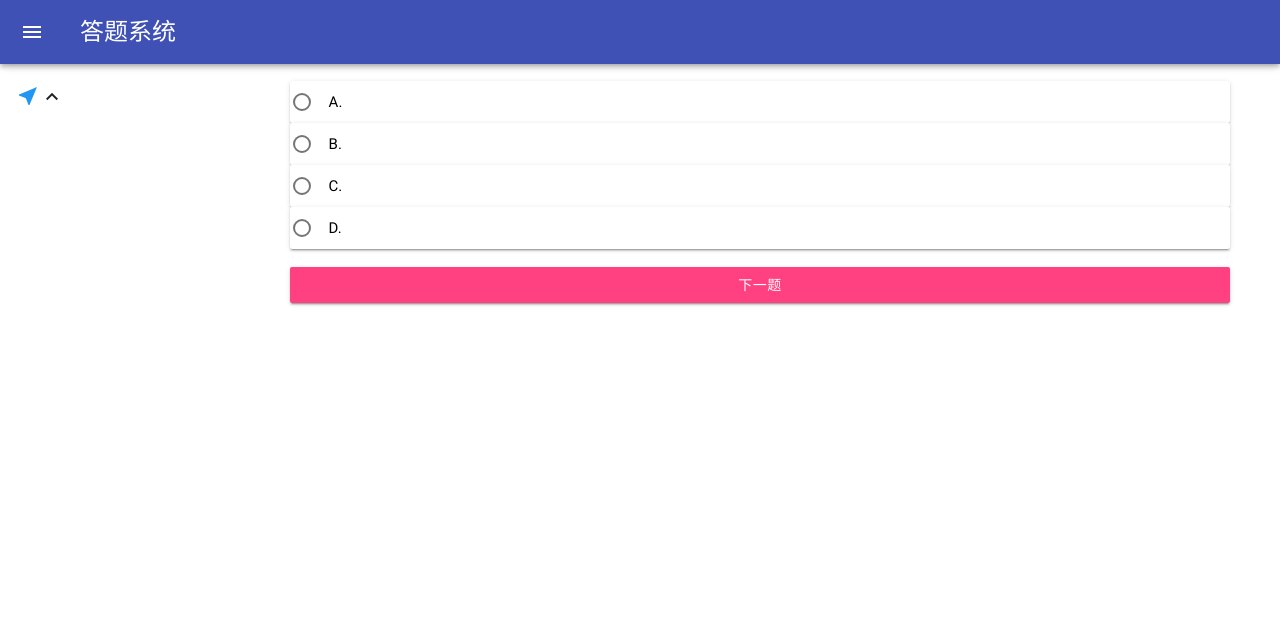
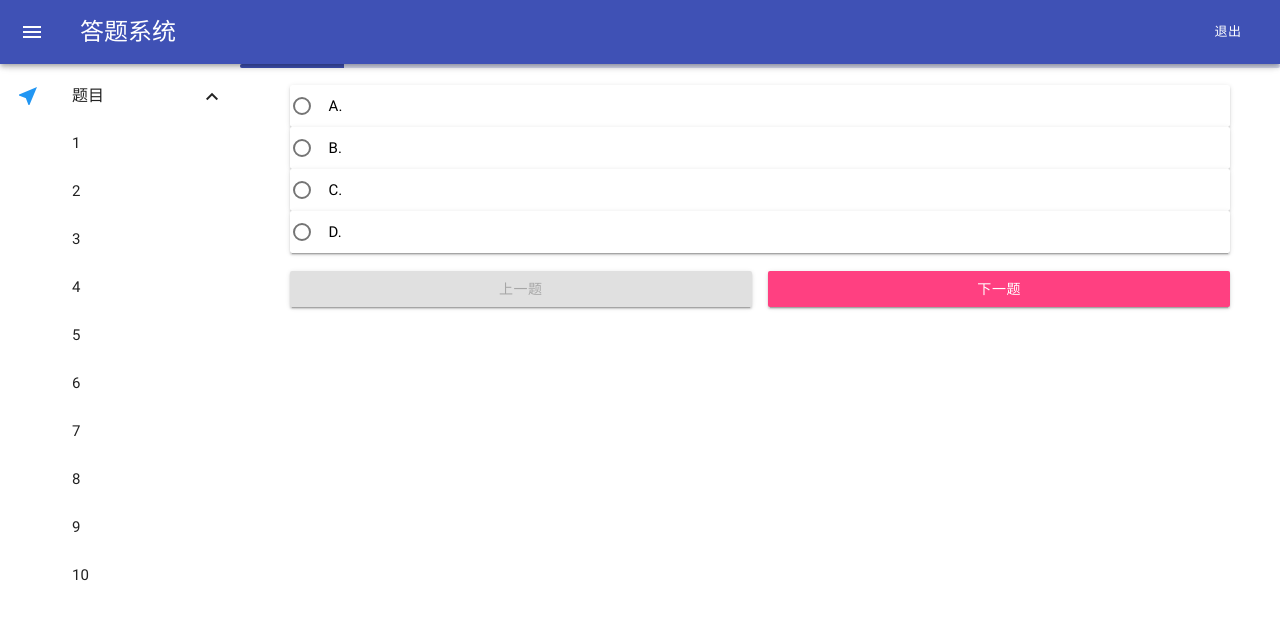
Before and after one commit to young-zy/AnsweringSystem, a Flask app: page /answer/1 in a window 1280 px wide. Shown: the top 620 px of the page. Run offline with Flask 2, Linux system fonts and the light colour scheme; the visitor is signed in with stand-in values (Sample User, id 1).

Commit message:
9-3 fixed first login page shows without css add parse json file add side bar feature misc things

```diff
--- a/app.py
+++ b/app.py
@@ -3,23 +3,28 @@ from flask import render_template
 from flask import request
 from flask import session
 from flask import redirect
+from flask import g
+import os
 from flask import escape
 
 import json
 
 app = Flask(__name__)
-app.secret_key = "ADDQWEDFAFAEAED"
-
-app.f = open("data.json", encoding="utf-8")
-app.data = json.load(app.f)
+app.secret_key = "dashfbdkfbasdkfvnmasdfnc"
 
 
 @app.before_request
-def process_request():
+def before_request():
+    g.f = open("data.json", encoding="utf-8")
+    g.data = json.load(g.f)
+    g.dict_arr = g.data['list']
+    g.total_num = len(g.dict_arr)
+    g.id_list = []
+    for i in range(1, g.total_num+1):
+        g.id_list.append(i)
+
     if request.path == "/login":
         return None
-    if not session.get("user_info"):
-        return redirect("/login")
     return None
 
 
@@ -38,23 +43,32 @@ def login():
         username = request.form.get('username')
         session["username"] = username
         session["number"] = 1
-        return redirect("/answer/1")
+        session["total_num"] = g.total_num
+        return redirect('/answer/1')
 
 
 @app.route('/logout')
 def logout():
-    # remove the username from the session if it's there
     session.pop('username', None)
+    session.pop('number', None)
     return redirect('/login')
 
 
 @app.route('/answer/<int:number>', methods=['GET', 'POST'])
 def answer(number):
     if request.method == "GET":
-        return render_template('answer.html', number=number)
+        if 'username' in session:
+            return render_template('answer.html', number=number, total_num=g.total_num, id_list=g.id_list)
+        else:
+            return redirect('/login')
     else:
-        session['%d' % int(request.form.get('number'))] = request.form.get('group1')
-        number = number + 1
+        tmp = request.form.get('group1')
+        if tmp is not None:
+            session['%d' % int(request.form.get('number'))] = tmp
+            number = number + 1
+        else:
+            if number is not 1:
+                number = number - 1
         session['number'] = number
         return redirect('/answer/%d' % number)
 
--- a/data.json
+++ b/data.json
@@ -4,7 +4,7 @@
     {
       "id": 1,
       "title": "驾驶技能准考证明的有效期是多久？",
-      "imgpath": "./static/test.JPG",
+      "imgpath": "test.JPG",
       "items": [
         "1年",
         "2年",
@@ -17,7 +17,7 @@
     {
       "id": 2,
       "title": "驾驶人有哪种情形，交通警察可依法扣留机动车驾驶证？",
-      "imgpath": "./src/images/test.JPG",
+      "imgpath": "test.JPG",
       "items": [
         "饮酒后驾驶机动车",
         "超过规定速度10%",
--- a/templates/answer.html
+++ b/templates/answer.html
@@ -11,6 +11,10 @@
     </head>
 
     <body class="mdui-appbar-with-toolbar mdui-theme-primary-indigo mdui-theme-accent-pink mdui-loaded mdui-drawer-body-left">
+        <div class="mdui-progress">
+                <div class="mdui-progress-determinate" style="width: {{ number/total_num*100 }}%"></div>
+        </div>
+
         <header class="mdui-appbar mdui-appbar-fixed">
             <div class="mdui-toolbar mdui-color-theme">
                 <span class="mdui-btn mdui-btn-icon mdui-ripple mdui-ripple-white" mdui-drawer="{target: '#main-drawer', swipe: true}">
@@ -19,32 +23,40 @@
                 <a href="./answer.html" class="mdui-typo-headline mdui-hidden-xs">答题系统</a>
                 <a href="" class="mdui-typo-title"></a>
                 <div class="mdui-toolbar-spacer"></div>
-                <a href="https://github.com/FunctionClub/" target="_blank" class="mdui-btn mdui-btn-icon mdui-ripple mdui-ripple-white" mdui-tooltip="{content: 'Github'}">
-                </a>
+                <a href="/logout" class="mc-login-btn mdui-btn mdui-btn-dense mdui-ripple mdui-ripple-white">退出</a>
             </div>
         </header>
 
+
         <div class="mdui-drawer" id="main-drawer">
-            <div class="mdui-list" mdui-collapse="{accordion: true}">
-                <div class="mdui-collapse-item mdui-collapse-item-open">
+            <ul class="mdui-list" mdui-collapse="{accordion: true}">
+                <li class="mdui-collapse-item mdui-collapse-item-open">
                     <div class="mdui-collapse-item-header mdui-list-item mdui-ripple">
                         <i class="mdui-list-item-icon mdui-icon material-icons mdui-text-color-blue">near_me</i>
-
+                        <div class="mdui-list-item-content">题目</div>
                         <i class="mdui-collapse-item-arrow mdui-icon material-icons">keyboard_arrow_down</i>
                     </div>
-                </div>
-            </div>
+                    <ul class="mdui-collapse-item-body mdui-list">
+                        {% for id in id_list %}
+                            <a href="/answer/{{ id }}" class="mdui-list-item mdui-ripple">{{ id }}</a>
+                        {% endfor %}
+                    </ul>
+                </li>
+            </ul>
         </div>
+
+
 
         <div class="mdui-container">
 
+            <div class="doc-intro mdui-typo"></div>
             <br>
-            <form method="POST">
-                <input type="number" name="number" value="{{ number }}" hidden/>
+            <form method="POST" id="main_form">
+                <input id="num" type="number" name="number" value="{{ number }}" hidden/>
                 <div class="mdui-card mdui-hoverable">
                     <div class="mdui-card" style="padding: 3px">
                         <label class="mdui-radio">
-                            <input type="radio" name="group1"value="A"/>
+                            <input type="radio" name="group1" value="1"/>
                             <i class="mdui-radio-icon"></i>
                             A.
                         </label>
@@ -53,7 +65,7 @@
                 <div class="mdui-card mdui-hoverable">
                     <div class="mdui-card" style="padding: 3px">
                         <label class="mdui-radio">
-                            <input type="radio" name="group1" value="B"/>
+                            <input type="radio" name="group1" value="2"/>
                             <i class="mdui-radio-icon"></i>
                             B.
                         </label>
@@ -62,7 +74,7 @@
                 <div class="mdui-card mdui-hoverable">
                     <div class="mdui-card" style="padding: 3px">
                         <label class="mdui-radio">
-                            <input type="radio" name="group1" value="C"/>
+                            <input type="radio" name="group1" value="3"/>
                             <i class="mdui-radio-icon"></i>
                             C.
                         </label>
@@ -71,16 +83,63 @@
                 <div class="mdui-card mdui-hoverable">
                     <div class="mdui-card" style="padding: 3px">
                         <label class="mdui-radio">
-                            <input type="radio" name="group1" value="D"/>
+                            <input type="radio" name="group1" value="4"/>
                             <i class="mdui-radio-icon"></i>
                             D.
                         </label>
                     </div>
                 </div>
                 <br>
-                <button class="mdui-btn mdui-btn-block mdui-btn-raised mdui-ripple mdui-color-theme-accent" type="submit">下一题</button>
+                <input id="forward_flag" type="text" name="forward" value="true" hidden/>
             </form>
+
+            <div class="mdui-row-xs-2">
+                <div class="mdui-col">
+                    <button class="mdui-btn mdui-btn-block mdui-btn-raised mdui-ripple mdui-color-theme-accent" id="previous">上一题</button>
+                </div>
+                <div class="mdui-col">
+                    <button class="mdui-btn mdui-btn-block mdui-btn-raised mdui-ripple mdui-color-theme-accent" id="submit">下一题</button>
+                </div>
+            </div>
+            <div class="mdui-dialog" id="dialog">
+                <div class="mdui-dialog-content">请选择一个答案</div>
+                <div class="mdui-dialog-actions">
+                    <button class="mdui-btn mdui-ripple" mdui-dialog-cancel>确定</button>
+                </div>
+            </div>
         </div>
+
+        <script>
+            let inst = new mdui.Dialog('#dialog');
+            document.getElementById('submit').addEventListener('click', function SubmitForm(){
+                let group1 = document.getElementsByName('group1');
+                let flag = false;
+                for (let i = 0; i < group1.length; i++) {
+                    if (group1[i].checked) {
+                        flag = true;
+                        break;
+                    }
+                }
+                if(!flag){
+                    inst.open();
+                }else{
+                    let form = document.getElementById("main_form");
+                    form.submit();
+                }
+            });
+
+            document.getElementById('previous').addEventListener('click', function GotoPrevious(){
+                document.getElementById("forward_flag").setAttribute("value","false");
+                let form = document.getElementById("main_form");
+                form.submit();
+            });
+            if(Number(document.getElementById("num").getAttribute("value")) === 1){
+                document.getElementById("previous").setAttribute("disabled","");
+            }
+            if(Number(document.getElementById("num").getAttribute("value")) === {{ total_num }}){
+                document.getElementById("submit").innerText = "提交"
+            }
+        </script>
     </body>
 
 </html>
--- a/templates/login.html
+++ b/templates/login.html
@@ -5,12 +5,12 @@
         <meta name="viewport"
               content="width=device-width, user-scalable=no, initial-scale=1.0, maximum-scale=1.0, minimum-scale=1.0">
         <meta http-equiv="X-UA-Compatible" content="ie=edge">
-        <title>Mdui Test</title>
-        <link rel="stylesheet" href="/static/css/mdui.min.css">
+        <title>答题系统</title>
+        <link rel="stylesheet" type="text/css" href="/static/css/mdui.min.css">
         <script src="/static/js/mdui.min.js"></script>
     </head>
 
-    <body class="mdui-appbar-with-toolbar mdui-theme-primary-indigo mdui-theme-accent-pink mdui-loaded mdui-drawer-body-left">
+    <body class="mdui-appbar-with-toolbar mdui-theme-primary-indigo mdui-theme-accent-pink mdui-loaded">
         <header class="mdui-appbar mdui-appbar-fixed">
             <div class="mdui-toolbar mdui-color-theme">
                 <a href="" class="mdui-typo-headline mdui-hidden-xs">答题系统</a>
```
